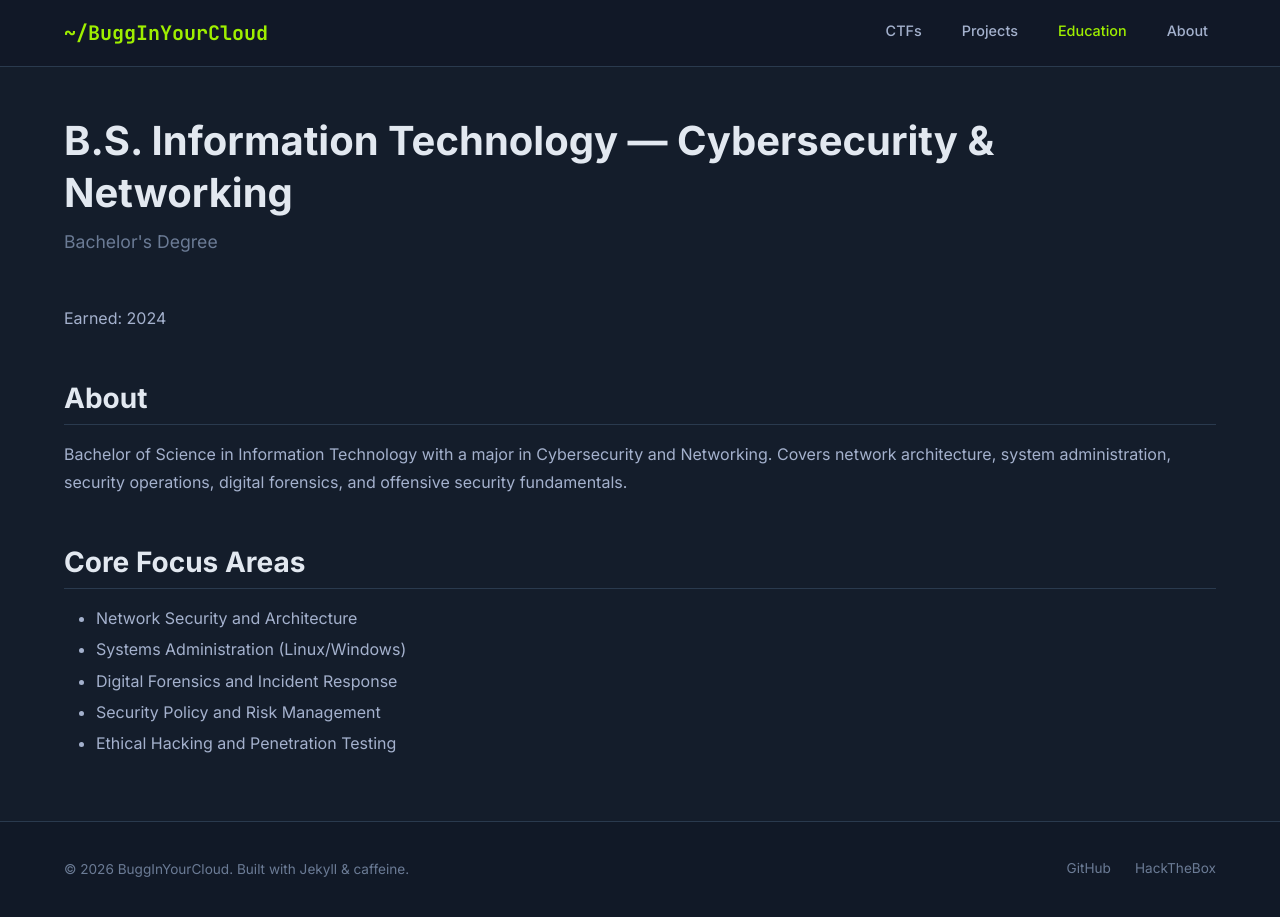
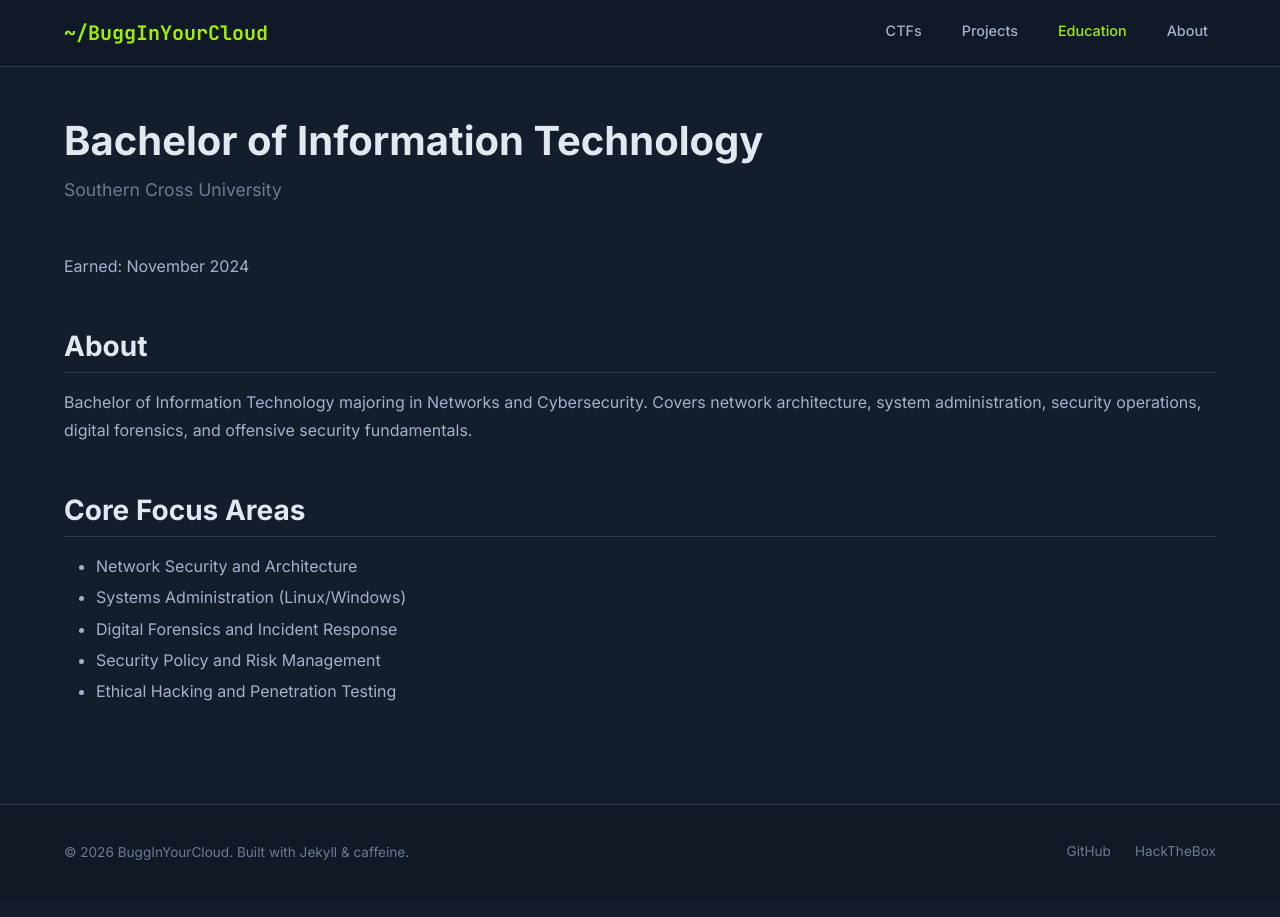
Before and after one commit to BuggInYourCloud/BuggInYourCloud.github.io, a Jekyll site: the page built from _certs/bs-it-cybersecurity.md, in a window 1280 px wide. Built offline with Jekyll 4.4.1, drawn with Linux system fonts in a browser that asks for light colours.

Commit message:
fix B.IT details — Southern Cross University, Networks and Cybersecurity

```diff
--- a/_certs/bs-it-cybersecurity.md
+++ b/_certs/bs-it-cybersecurity.md
@@ -1,13 +1,13 @@
 ---
-title: "B.S. Information Technology — Cybersecurity & Networking"
-issuer: "Bachelor's Degree"
-earned: "2024"
+title: "Bachelor of Information Technology"
+issuer: "Southern Cross University"
+earned: "November 2024"
 tags: [degree, cybersecurity, networking]
 ---
 
 ## About
 
-Bachelor of Science in Information Technology with a major in Cybersecurity and Networking. Covers network architecture, system administration, security operations, digital forensics, and offensive security fundamentals.
+Bachelor of Information Technology majoring in Networks and Cybersecurity. Covers network architecture, system administration, security operations, digital forensics, and offensive security fundamentals.
 
 ## Core Focus Areas
 
```
